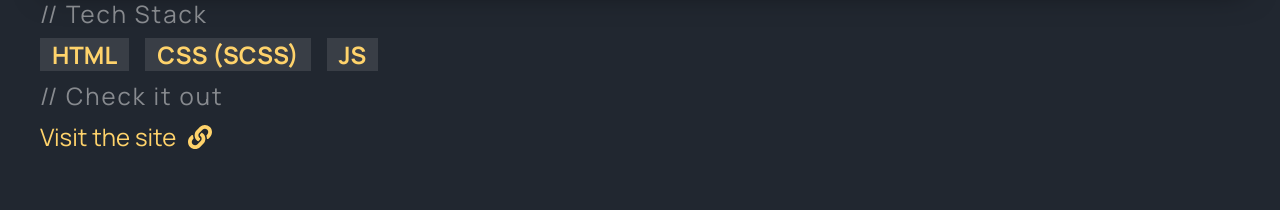
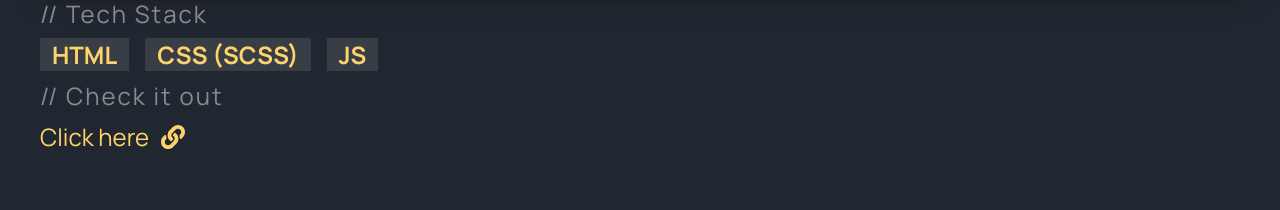
Before and after one commit to KralMarko123/portfolio, a React (Create React App) app: page / in a window 1280 px wide. Shown: the part 5680-5890 px from the top of the page. Built offline with nearby package versions, Linux system fonts and the light colour scheme.

Commit message:
fixed some things

```diff
--- a/package.json
+++ b/package.json
@@ -1,4 +1,5 @@
 {
+	"homepage": "http://markomarkovikj.com/",
 	"author": "Marko Markovikj",
 	"dependencies": {
 		"framer-motion": "^7.3.3",
--- a/src/components/Project.jsx
+++ b/src/components/Project.jsx
@@ -107,8 +107,13 @@ const Project = ({
 						</a>
 					)}
 					{links.live && (
-						<a className="info__links__link" onClick={() => navigate(links.live)}>
+						<a href={links.live} className="info__links__link" target="_blank">
 							Visit the site {<FaLink className="link__badge" />}
+						</a>
+					)}
+					{links.page && (
+						<a className="info__links__link" onClick={() => navigate(links.page)}>
+							Click here {<FaLink className="link__badge" />}
 						</a>
 					)}
 				</div>
--- a/src/constants/Projects.jsx
+++ b/src/constants/Projects.jsx
@@ -109,7 +109,7 @@ export const PROJECTS = [
 			"All of the designs I've coded personally in order to practice my front-end skills or just try learning new tools.",
 		stack: ["HTML", "CSS (SCSS)", "JS"],
 		links: {
-			live: ROUTES.designs,
+			page: ROUTES.designs,
 		},
 	},
 ];
--- a/src/styles/components/Project.css
+++ b/src/styles/components/Project.css
@@ -120,6 +120,7 @@
 }
 
 .info__links__link:hover {
+	cursor: pointer;
 	color: var(--link);
 }
 
```
